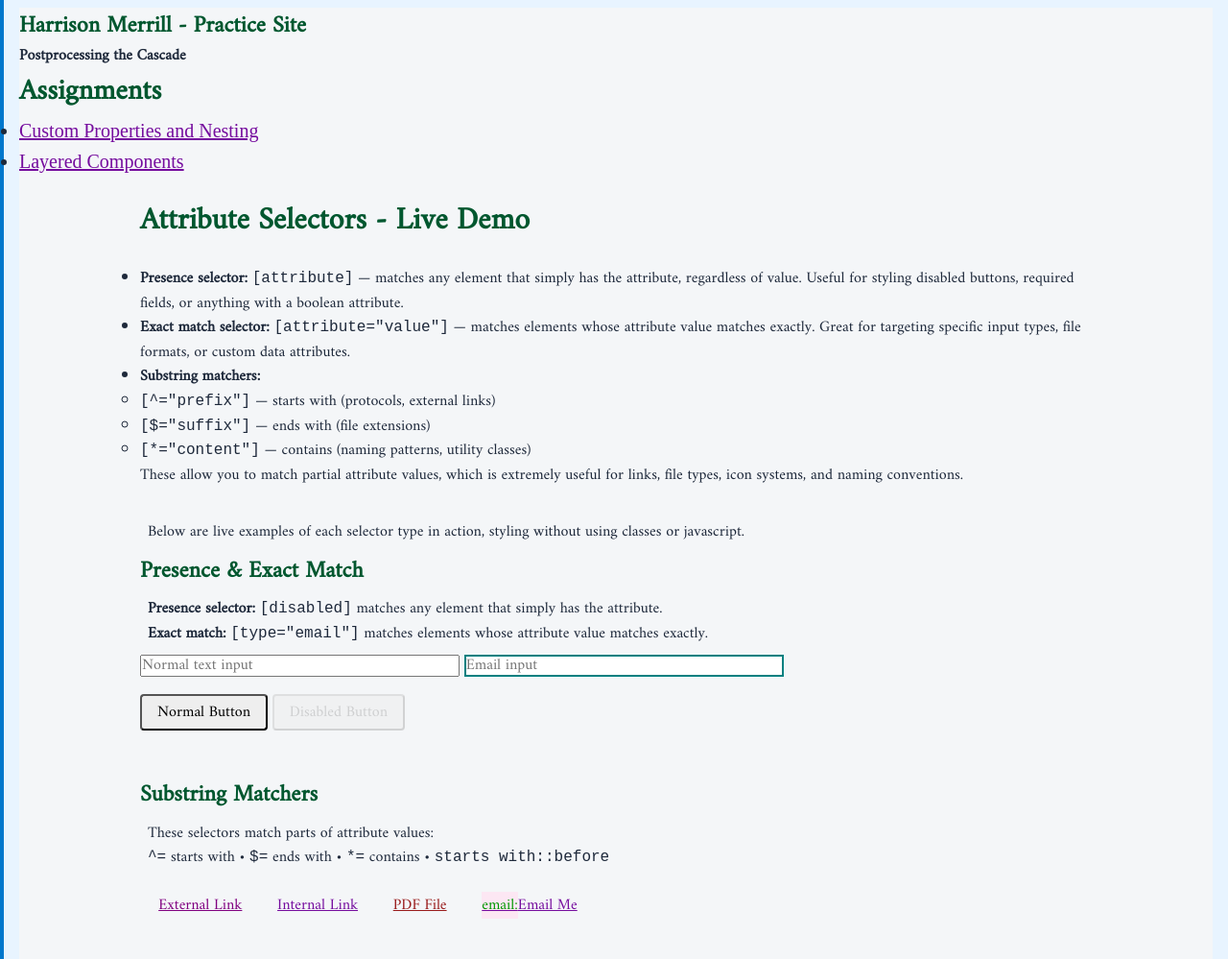
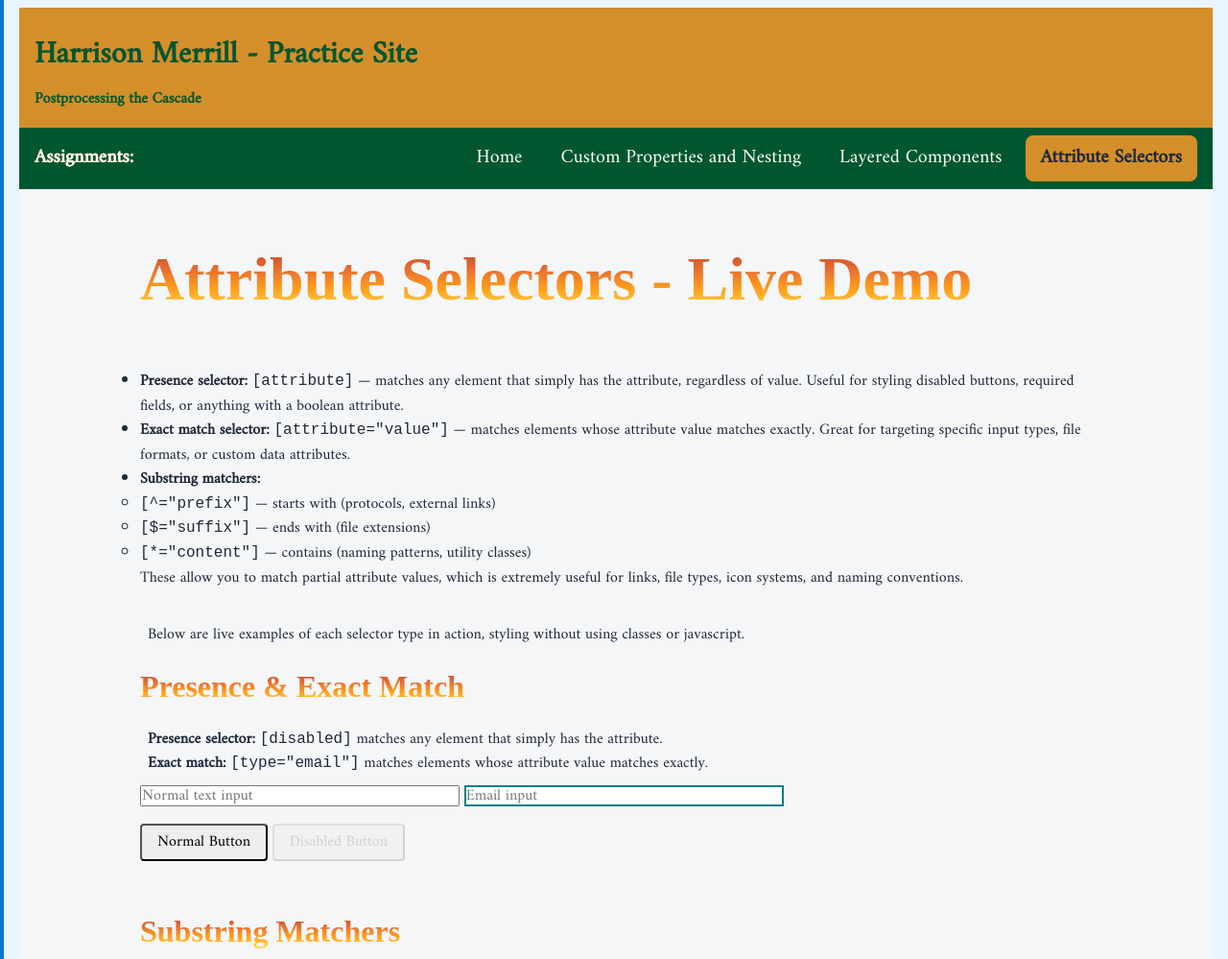
Before and after one commit to hwalkermerrill/wdd331R_aCSS, a website: page demo/attributeSelectors.html in a window 1280 px wide. Shown: the top 999 px of the page at 96% size. Drawn offline with Linux system fonts and the light colour scheme; files that its build step writes are made by us from their sources; a web font is replaced by a local one.

Commit message:
Deploying to website from @ hwalkermerrill/wdd331R_aCSS@a9c0b50a3e4b84ea957e96fc7659a026e8d71d8a 🚀

```diff
--- a/css/base/elements.css
+++ b/css/base/elements.css
@@ -9,14 +9,33 @@ body {
 	background-color: var(--color-background);
 }
 
-:where(h1, h2, h3, h4, h5, h6) {
+h1 {
+	font-size: var(--font-size-header-lg);
+}
+
+h2 {
+	font-size: var(--font-size-header);
+}
+
+:where(h1, h2) {
+	margin-top: var(--space-sm);
+	margin-bottom: var(--space-sm);
+	font-weight: bold;
+	font-family: var(--font-tertiary);
+	background-image: var(--color-indiana-gradient);
+	background-clip: text;
+	color: transparent;
+	text-shadow: var(--shadows-md);
+}
+
+:where(h3, h4, h5, h6) {
 	font-family: var(--font-secondary);
 	line-height: var(--line-height);
 	color: var(--color-primary);
 }
 
 nav {
-	font-family: var(--font-tertiary);
+	font-family: var(--font-secondary);
 	text-decoration: none;
 	font-size: var(--font-size-lg);
 }
--- /dev/null
+++ b/css/components/header.css
@@ -0,0 +1,11 @@
+header {
+	padding: var(--space-md);
+	background-color: var(--color-accent);
+	color: var(--color-primary);
+}
+
+header .slogan h2 {
+	margin-bottom: var(--space-sm);
+	font-family: var(--font-secondary);
+	color: var(--color-primary);
+}
--- a/css/components/nav.css
+++ b/css/components/nav.css
@@ -8,6 +8,19 @@
 	padding: var(--space-sm) var(--space-md);
 	background-color: var(--color-primary);
 	color: var(--color-text-light);
+
+	h2 {
+		font-family: var(--font-secondary);
+		text-decoration: none;
+		font-size: var(--font-size-lg);
+		color: var(--color-text-light);
+	}
+
+	.active {
+		background-color: var(--color-accent);
+		color: var(--color-text);
+		font-weight: bold;
+	}
 
 	> a {
 		color: var(--color-text-light);
--- a/css/layout/primary.css
+++ b/css/layout/primary.css
@@ -18,17 +18,3 @@ main {
 main > section {
 	margin-bottom: var(--space-xl, 3rem);
 }
-
-.page-header {
-	max-width: 64rem;
-	width: 100%;
-	margin-inline: auto;
-	padding: var(--space-lg, 2rem) var(--space-md, 1rem);
-}
-
-.page-footer {
-	max-width: 64rem;
-	width: 100%;
-	margin-inline: auto;
-	padding: var(--space-lg, 2rem) var(--space-md, 1rem);
-}
--- a/css/main.css
+++ b/css/main.css
@@ -1,4 +1,4 @@
-/*
+/*!
 Disclosures:
 
 This code is my own work, but I want to include the below disclosures for transparency and to preemptively disclose any potential future use of AI tools or code adapted from other sources,
@@ -20,9 +20,6 @@ I have similarly not yet used the github copilot extension's code completion for
 @layer vendors, tokens, base, layout, components, utilities;
 
 /* Vendor Imports */
-@import url("https://fonts.googleapis.com/css?family=Amiri|Trade+Winds|Cabin+Sketch")
-layer(vendors);
-@import url("https://fonts.cdnfonts.com/css/indiana-jonas") layer(vendors);
 
 /* Tokens */
 @import url("tokens/colors.css") layer(tokens);
@@ -40,6 +37,7 @@ layer(vendors);
 @import url("components/buttons.css") layer(components);
 @import url("components/cards.css") layer(components);
 @import url("components/forms.css") layer(components);
+@import url("components/header.css") layer(components);
 @import url("components/nav.css") layer(components);
 
 /* Utilities */
--- a/css/tokens/variables.css
+++ b/css/tokens/variables.css
@@ -2,9 +2,11 @@
 	/* ---Font--- */
 	--font-body: "Amiri", system-ui, -apple-system, sans-serif;
 	--font-secondary: "Trade Winds", "Amiri", serif;
-	--font-tertiary: "Cabin Sketch", serif;
+	--font-tertiary: "Indiana Jonas", "Cabin Sketch", serif;
 	--font-size-base: 1rem;
 	--font-size-lg: 1.25rem;
+	--font-size-header: 2rem;
+	--font-size-header-lg: 4rem;
 
 	/* Spacing */
 	--space-xs: 0.25rem;
--- a/css/utilities/utilities.css
+++ b/css/utilities/utilities.css
@@ -11,3 +11,10 @@
 .u-no-shadow {
 	box-shadow: none;
 }
+
+/* Clearfix */
+.clearfix::after {
+	content: "";
+	display: block;
+	clear: both;
+}
--- a/attributeSelectors.html
+++ b/demo/attributeSelectors.html
@@ -25,8 +25,7 @@
 	<link href="https://fonts.cdnfonts.com/css/indiana-jonas" rel="stylesheet">
 
 	<!-- STYLE SHEETS -->
-	<link href="css/normalize.css" rel="stylesheet">
-	<link href="css/main.css" rel="stylesheet">
+	<link href="/css/main.css" rel="stylesheet">
 	<link href="css/attributeSelectorsDemo.css" rel="stylesheet">
 
 	<!-- SCRIPT HERE -->
@@ -42,11 +41,13 @@
 	</header>
 
 	<!-- NAV HERE -->
-	<nav>
-		<h2>Assignments</h2>
+	<nav class="site-nav">
+		<h2>Assignments:</h2>
 		<ul>
+			<li><a href="/index.html">Home</a></li>
 			<li><a href="unit-1/custom-properties/index.html"> Custom Properties and Nesting</a></li>
 			<li><a href="unit-2/layered-components/index.html"> Layered Components</a></li>
+			<li><a href="demo/attributeSelectors.html" class="active"> Attribute Selectors</a></li>
 		</ul>
 	</nav>
 
--- a/package.json
+++ b/package.json
@@ -4,7 +4,7 @@
   "description": "",
   "main": "index.js",
   "scripts": {
-    "build": "lightningcss --bundle --minify --targets \">= 0.25%\" css/main.css -o dist/styles.css",
+    "build": "npx lightningcss-cli --bundle --minify --targets \">= 0.25%\" css/main.css -o dist/styles.css",
     "watch": "chokidar \"css/**/*.css\" -c \"pnpm build\" --debounce 600",
 		"start": "pnpm build && pnpm watch",
 		"refreshCSS": "npx lightningcss-cli --bundle --minify --targets \">= 0.25%\" css/main.css -o dist/styles.css"
--- /dev/null
+++ b/pnpm-workspace.yaml
@@ -0,0 +1,2 @@
+onlyBuiltDependencies:
+  - lightningcss-cli
```
Also changed, not shown: index.html (+7 -8 lines), README.md, demo/css/attributeSelectorsDemo.css (renamed from css/attributeSelectorsDemo.css), demo/css/example.css (renamed from css/example.css), 1 other file.
